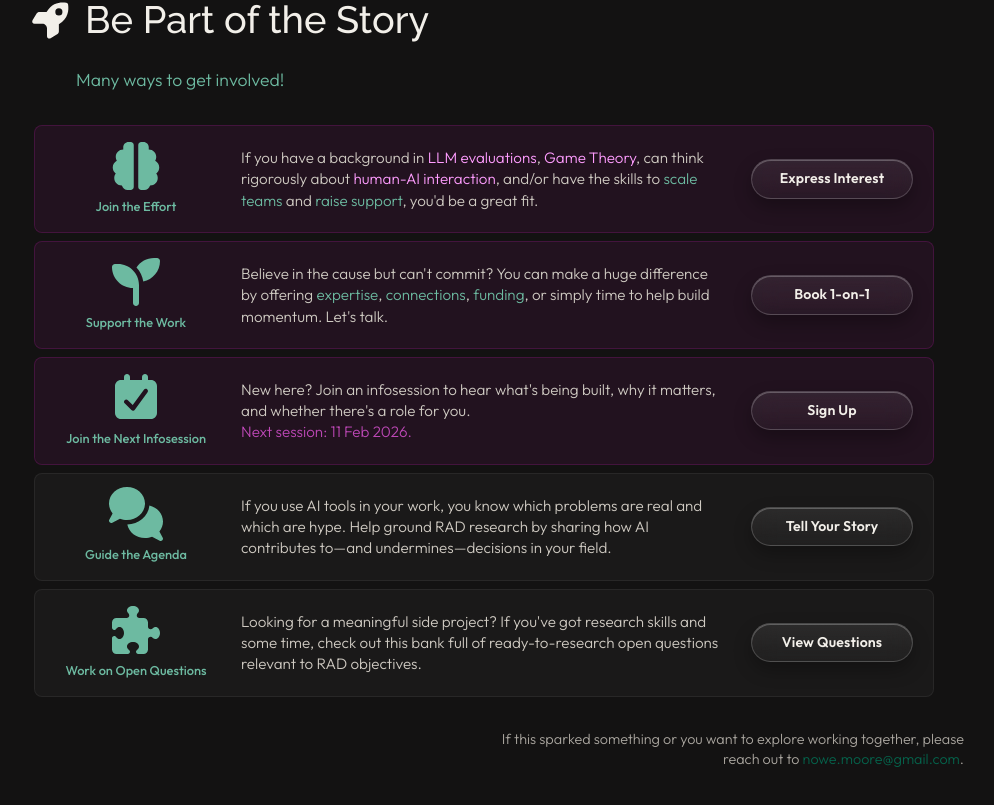
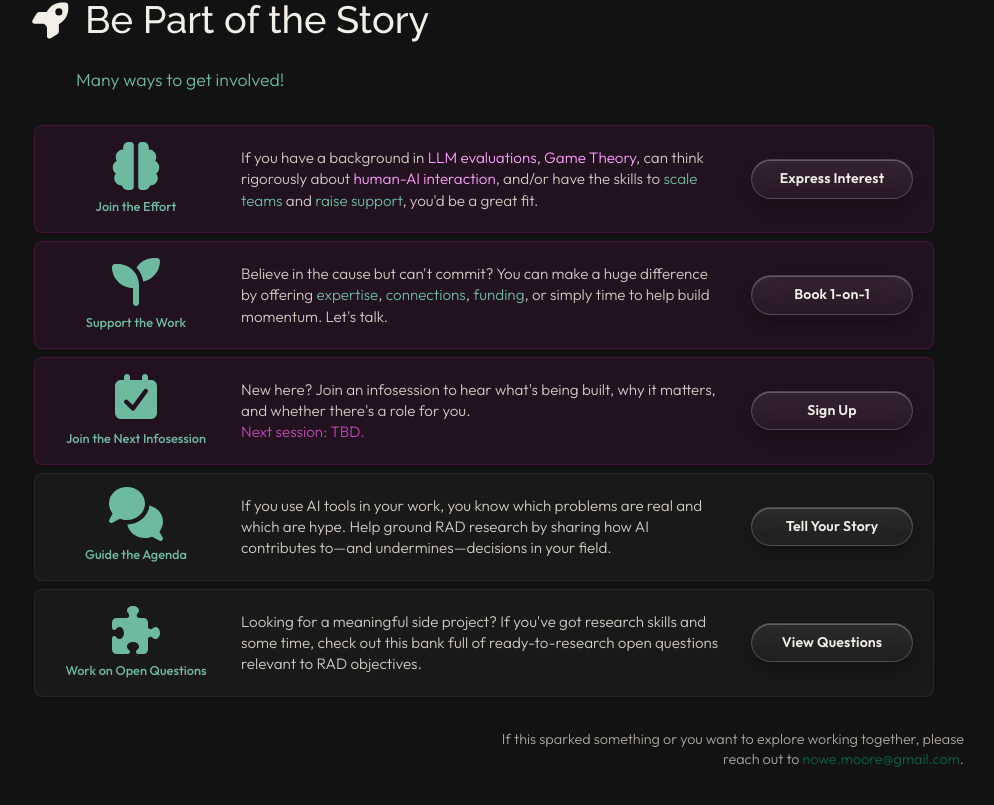
Before and after one commit to nowemoore/sad, a Next.js app in the folder page/sad-labs-next/: page /sad/research in a window 1280 px wide. Shown: the part 4696-5501 px from the top of the page, without its empty margins (156-1150 px from the left). Built offline with nearby package versions, Linux system fonts and the light colour scheme.

Commit message:
updated dates

```diff
--- a/page/sad-labs-next/src/app/research/views/TakeAction.tsx
+++ b/page/sad-labs-next/src/app/research/views/TakeAction.tsx
@@ -40,7 +40,7 @@ const actions = [
     title: "Join the Next Infosession",
     description: (
       <>
-        New here? Join an infosession to hear what's being built, why it matters, and whether there's a role for you. <br></br> <span style={{color: 'var(--accent-magenta)'}}>Next session: 11 Feb 2026.</span>
+        New here? Join an infosession to hear what's being built, why it matters, and whether there's a role for you. <br></br> <span style={{color: 'var(--accent-magenta)'}}>Next session: TBD.</span>
       </>
     ),
     cta: "Sign Up",
```
